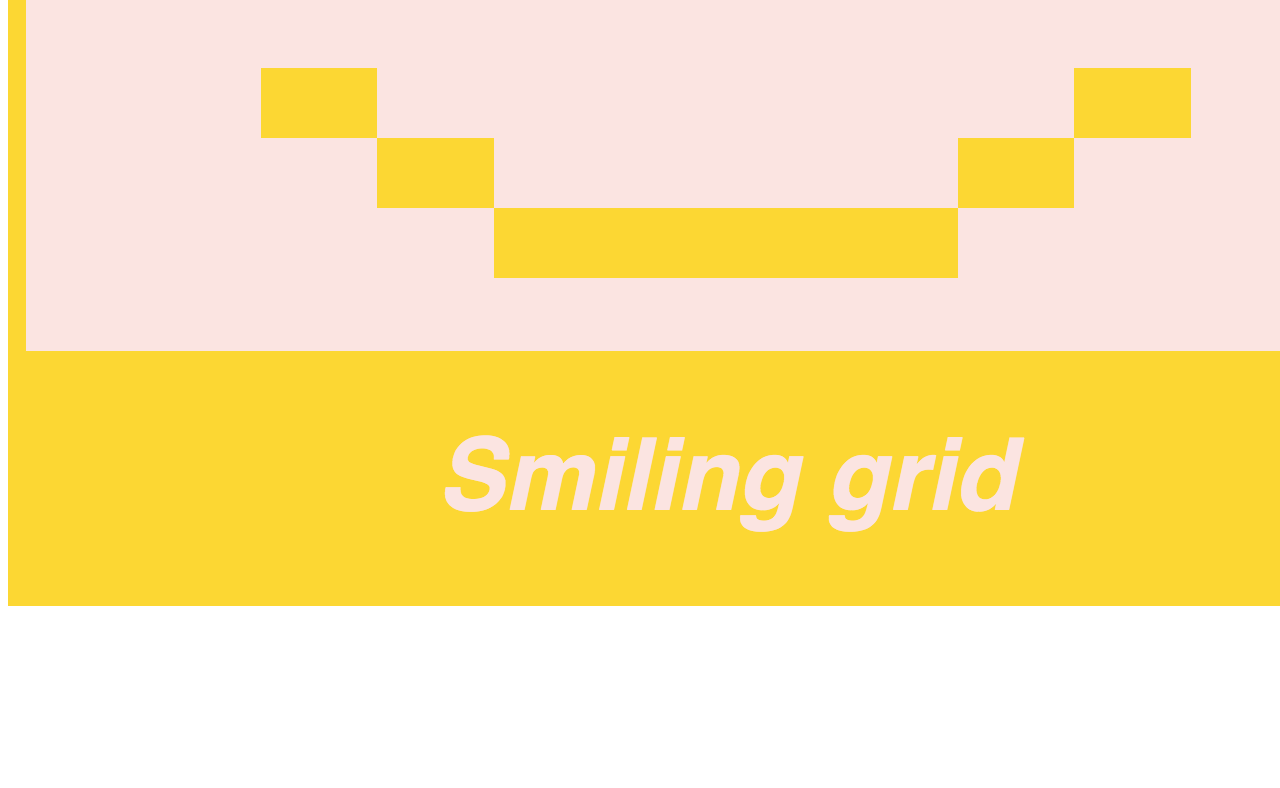
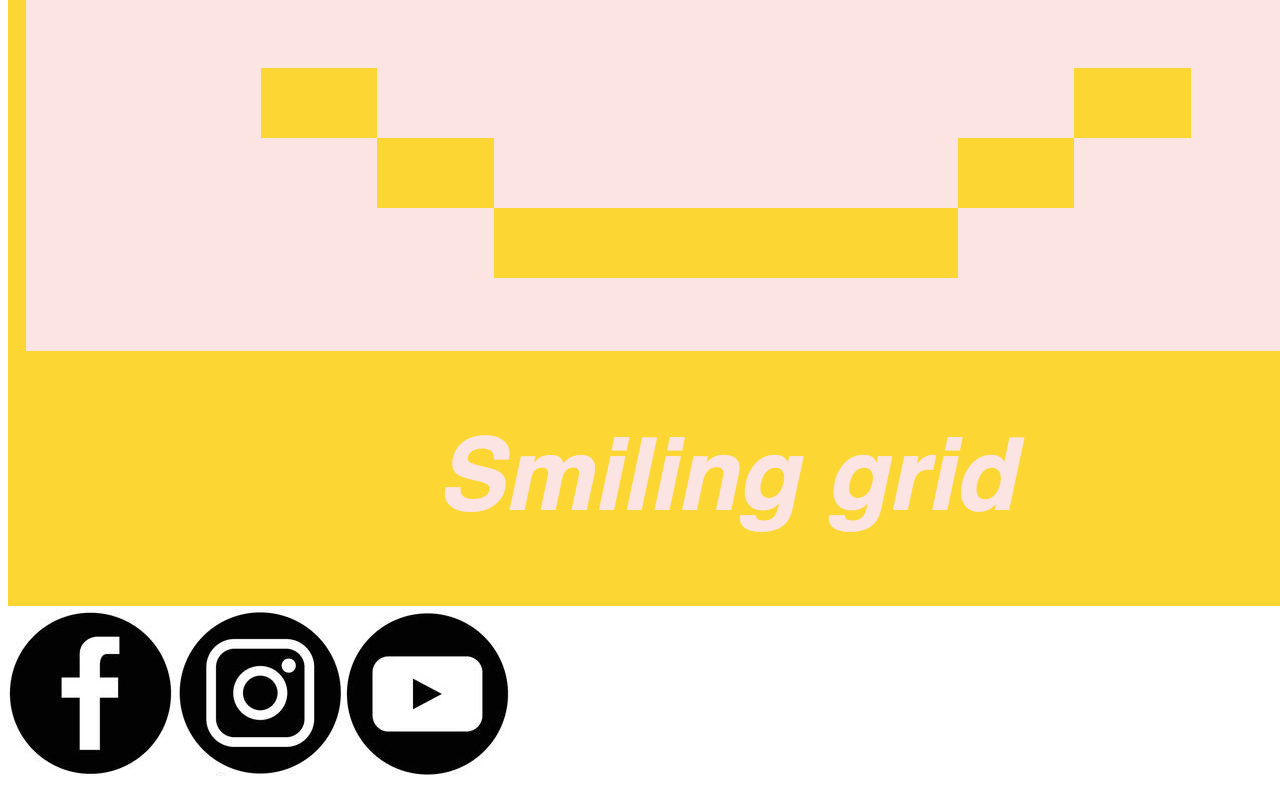
Before and after one commit to youmakemefeellucky/web_exemples, a plain HTML site: page index.html in a window 1280 px wide. Shown: the part 2464-3252 px from the top of the page. Before the commit the page ends 3082 px from the top, so only its background shows below. Drawn offline with Linux system fonts and the light colour scheme.

Commit message:
social media icons added

```diff
--- a/index.html
+++ b/index.html
@@ -5,5 +5,8 @@
   <img src="sugar_cube.png">
   <img src="broken_heart.png">
   <img src="smiling_grid.png">
+  <img src="facebook_icon.jpg">
+  <img src="instagram_icon.jpg">
+  <img src="youtube_icon.jpg">
 </body>
 </html>
```
Also changed, not shown: facebook_icon.jpg (added), instagram_icon.jpg (added), youtube_icon.jpg (added).
